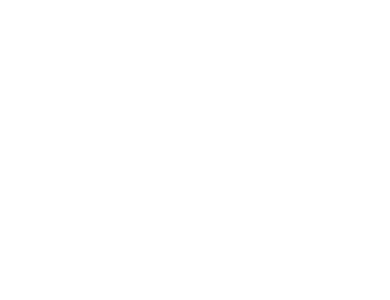
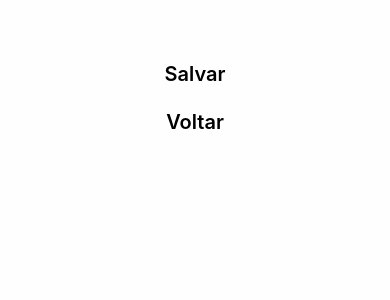
Before and after one commit to luisgomes01/Clip-App, a React Native app: screen / in a window 390 px wide. Shown: the top 300 px of the page. Built offline with nearby package versions, Linux system fonts and the light colour scheme.

Commit message:
feat(Button): create base Button Component

```diff
--- a/package.json
+++ b/package.json
@@ -10,6 +10,7 @@
   },
   "dependencies": {
     "@expo/webpack-config": "^0.17.0",
+    "@types/styled-components-react-native": "^5.2.0",
     "expo": "~47.0.8",
     "expo-splash-screen": "~0.17.5",
     "expo-status-bar": "~1.4.0",
--- /dev/null
+++ b/src/components/button/Button.styles.ts
@@ -0,0 +1,20 @@
+import styled from "styled-components/native";
+
+interface Props {
+  type: "primary" | "secondary";
+}
+
+export const Button = styled.TouchableOpacity<Props>`
+  background-color: ${(props) =>
+    props.type === "primary" ? props.theme.primary : props.theme.background};
+  padding-vertical: 12px;
+  align-items: center;
+  border-radius: 8px;
+`;
+
+export const Text = styled.Text<Props>`
+  font-weight: 600;
+  font-size: 20px;
+  color: ${(props) =>
+    props.type === "primary" ? props.theme.background : props.theme.titleColor};
+`;
--- /dev/null
+++ b/src/components/button/Button.tsx
@@ -0,0 +1,14 @@
+import { ReactNode } from "react";
+import { Button, Text } from "./Button.styles";
+
+interface Props {
+  children: ReactNode;
+  type: "primary" | "secondary";
+}
+const ButtonComponent = ({ children, type }: Props) => (
+  <Button type={type}>
+    <Text type={type}>{children}</Text>
+  </Button>
+);
+
+export default ButtonComponent;
--- a/src/index.tsx
+++ b/src/index.tsx
@@ -1,14 +1,29 @@
 import { StatusBar } from "expo-status-bar";
 import { View } from "react-native";
 import { useTheme } from "styled-components";
-import { Theme } from "./contexts/ThemeContext";
+import Button from "./components/button/Button";
 
 export const Application = () => {
-  const theme = useTheme() as Theme;
+  const theme = useTheme();
 
   return (
-    <View>
+    <View
+      style={{
+        flex: 1,
+        backgroundColor: theme.background,
+      }}
+    >
       <StatusBar backgroundColor={theme.primary} style={theme.name} />
+      <View
+        style={{
+          marginTop: 50,
+          paddingLeft: 16,
+          paddingRight: 16,
+        }}
+      >
+        <Button type="primary">Salvar</Button>
+        <Button type="secondary">Voltar</Button>
+      </View>
     </View>
   );
 };
```
Also changed, not shown: 1 other file (tests, documents, lock files or other folders).
